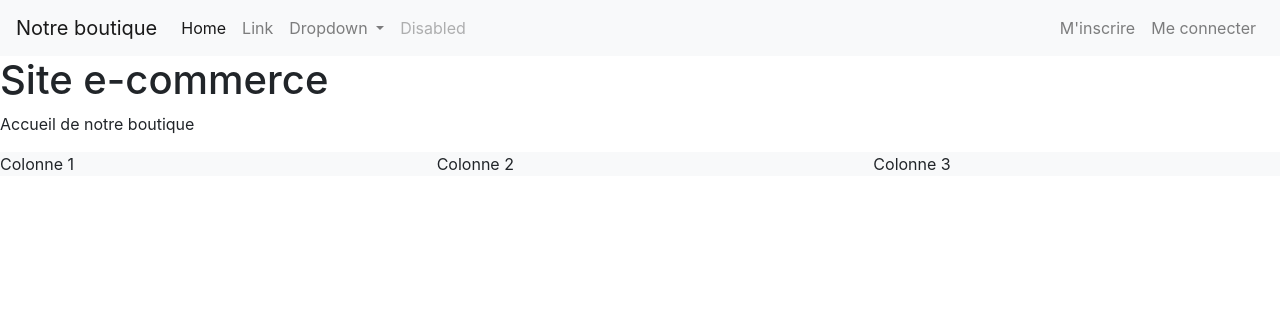
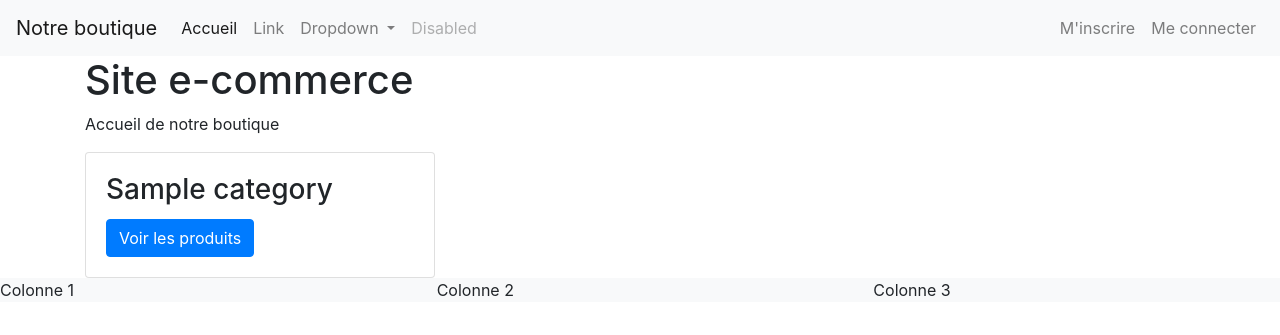
Before and after one commit to JoannaAnna/SF6, a Symfony app: template templates/main/index.html.twig in a window 1280 px wide. Shown: the top 335 px of the page. Run offline with Twig, Linux system fonts and the light colour scheme; the template is opened without the code that fills it: most values are stand-ins (such as "Sample title", 1, 10 or a date in 2020); some libraries are stand-ins or nearby versions.

Commit message:
Add files via upload

```diff
--- a/composer.json
+++ b/composer.json
@@ -12,6 +12,7 @@
         "doctrine/doctrine-bundle": "^2.10",
         "doctrine/doctrine-migrations-bundle": "^3.2",
         "doctrine/orm": "^2.15",
+        "fakerphp/faker": "^1.23",
         "phpdocumentor/reflection-docblock": "^5.3",
         "phpstan/phpdoc-parser": "^1.22",
         "symfony/asset": "6.3.*",
@@ -92,6 +93,7 @@
         }
     },
     "require-dev": {
+        "doctrine/doctrine-fixtures-bundle": "^3.4",
         "phpunit/phpunit": "^9.5",
         "symfony/browser-kit": "6.3.*",
         "symfony/css-selector": "6.3.*",
--- a/templates/_partials/_nav.html.twig
+++ b/templates/_partials/_nav.html.twig
@@ -1,12 +1,12 @@
 <nav class="navbar navbar-expand-lg navbar-light bg-light">
-    <a class="navbar-brand" href="#">Notre boutique</a>
+    <a class="navbar-brand" href="{{ path('main') }}">Notre boutique</a>
     <button class="navbar-toggler" type="button" data-toggle="collapse" data-target="#navbarSupportedContent" aria-controls="navbarSupportedContent" aria-expanded="false" aria-label="Toggle navigation">
         <span class="navbar-toggler-icon"></span>
     </button>
     <div class="collapse navbar-collapse" id="navbarSupportedContent">
         <ul class="navbar-nav mr-auto mb-2 mb-lg-0">
         <li class="nav-item active">
-            <a class="nav-link" href="#">Home <span class="sr-only">(current)</span></a>
+            <a class="nav-link" href="{{ path('main') }}">Accueil<span class="sr-only">(current)</span></a>
         </li>
         <li class="nav-item">
             <a class="nav-link" href="#">Link</a>
--- a/templates/main/index.html.twig
+++ b/templates/main/index.html.twig
@@ -3,6 +3,30 @@
 {% block title %}Accueil{% endblock %}
 
 {% block body %}
-<h1>Site e-commerce</h1>
-<p>Accueil de notre boutique</p>
+    <main class="container">
+        <section class="row">
+            <div class="col-12">
+                <h1>Site e-commerce</h1>
+                <p>Accueil de notre boutique</p>
+            </div>
+            <!-- affichage des catégories -->
+            {# {{dump()}} La liste de variables qui sont disponibles au niveau de twig#}
+            {% for category in categories %}
+                {% if category.parent == null %}
+                    <div class="col-12">
+                        <h2>{{category.name}}</h2>
+                    </div>
+                {% else %}
+                    <div class="col-4">
+                        <div class="card h-100">
+                            <div class="card-body">
+                                <h3 class="card-title">{{category.name}}</h3>
+                                <a href="{{ path('categories_list', {id: category.id}) }}" class="btn btn-primary">Voir les produits</a>
+                            </div>
+                        </div>
+                    </div>
+                {% endif %}
+            {% endfor %}
+        </section>
+    </main>
 {% endblock %}
```
Also changed, not shown: templates/admin/users/index.html.twig (added, +7 -0 lines), templates/categories/list.html.twig (added, +22 -0 lines), templates/products/details.html.twig (added, +8 -0 lines), templates/products/index.html.twig (added, +7 -0 lines), templates/profile/index.html.twig (added, +20 -0 lines), 2 other files.
